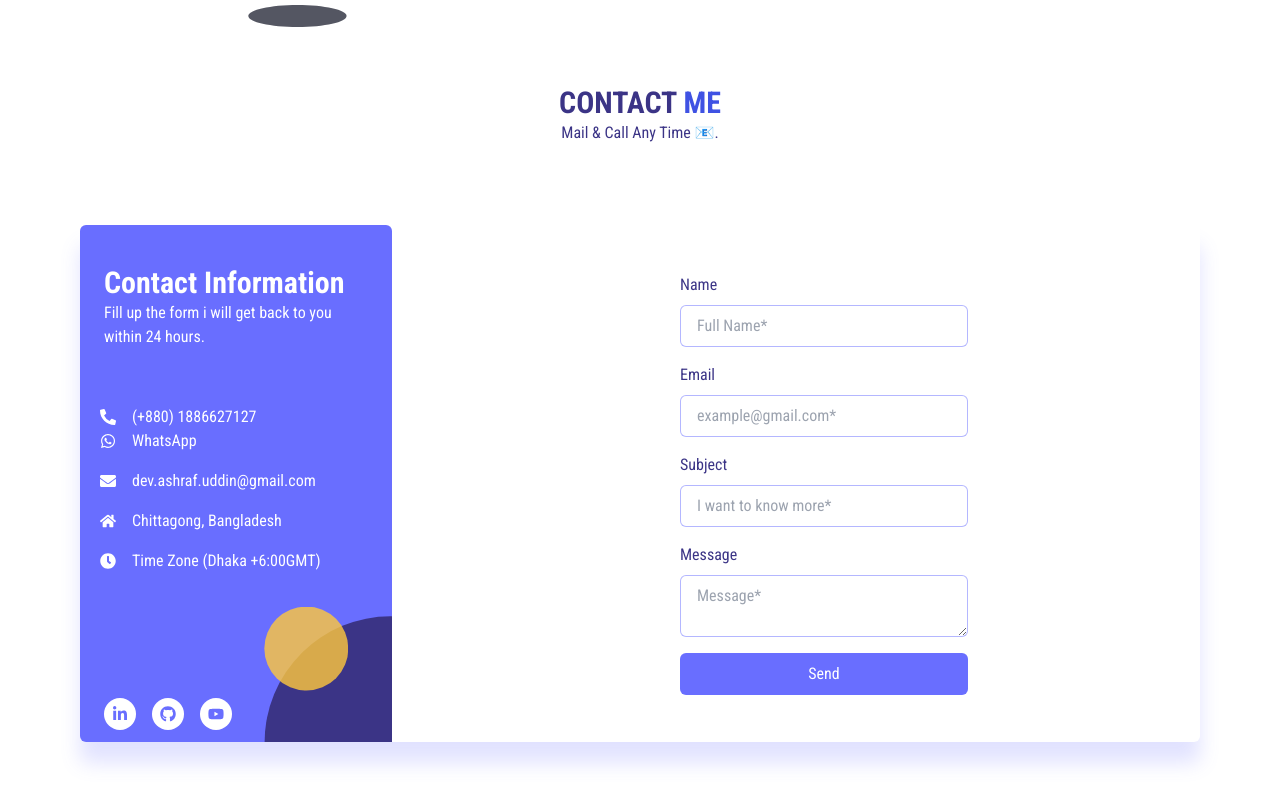
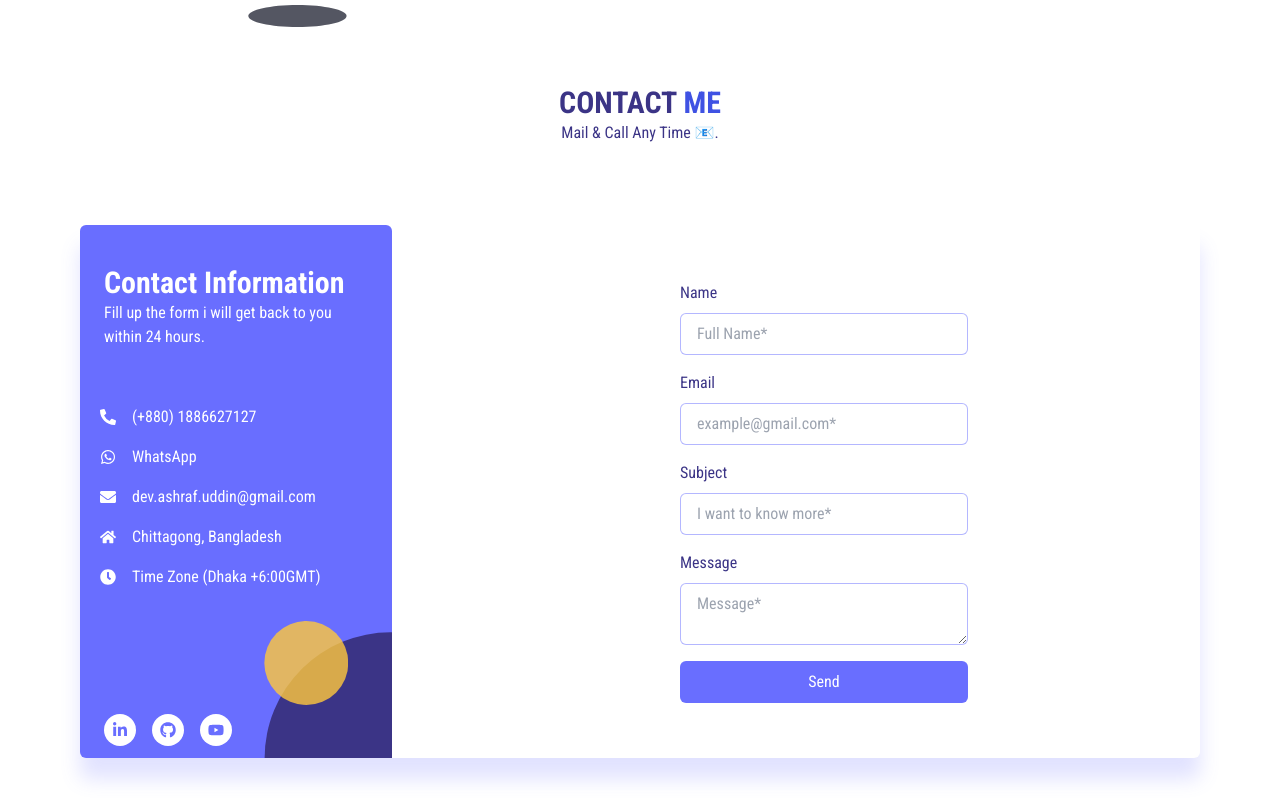
Before and after one commit to techtobit/protfolio-2.0, a React (Vite) app: page / in a window 1280 px wide. Shown: the part 5691-6489 px from the top of the page. Built offline with nearby package versions, Linux system fonts and the light colour scheme.

Commit message:
Update ContactWithMe.jsx : added whatsapp chat link

```diff
--- a/src/Components/ContactWithMe.jsx
+++ b/src/Components/ContactWithMe.jsx
@@ -58,7 +58,7 @@ const ContactWithMe = () => {
             {/* Admin Address  */}
             <div className="contact-info pl-5 pt-4">
               <a href="tel:+8801886627127" className="phone-number flex gap-4  items-center text-white-200 "><FaPhoneAlt /> <span>(+880) 1886627127</span></a>
-              <a href="https://api.whatsapp.com/send?phone=8801886627127" className="WhatsApp-number flex gap-4  items-center text-white-200 "><FaWhatsapp /> <span>WhatsApp</span></a>
+              <a href="https://api.whatsapp.com/send?phone=8801886627127" className="WhatsApp-number  flex gap-4 pt-4 items-center text-white-200  "><FaWhatsapp /> <span>WhatsApp</span></a>
               <a href="mailto:dev.ashraf.uddin@gmail.com" className="phone-number flex gap-4 pt-4 items-center text-white-200 "><FaEnvelope /> <span>dev.ashraf.uddin@gmail.com</span></a>
               <p className="phone-number flex gap-4 pt-4 items-center text-white-200 "><FaHome /> <span>Chittagong, Bangladesh </span></p>
               <p className="phone-number flex gap-4 pt-4 items-center text-white-200 "><FaClock /> <span>Time Zone (Dhaka +6:00GMT) </span></p>
```
